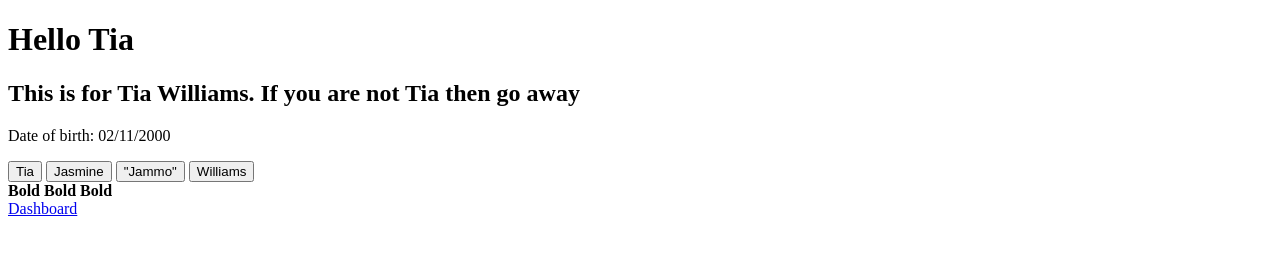
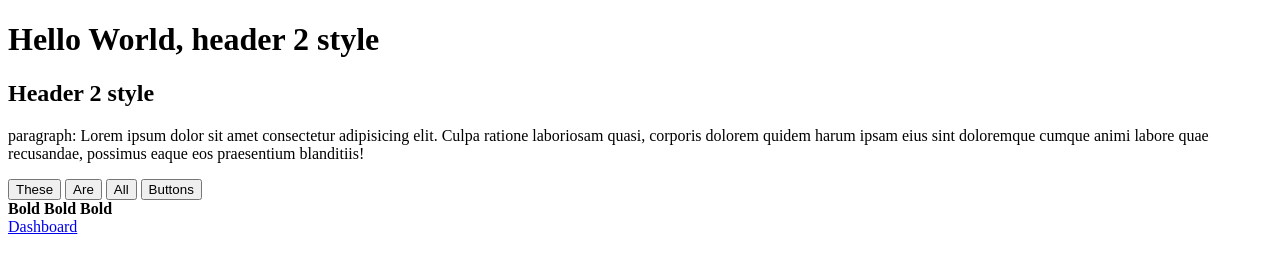
Before and after one commit to ZacharyEllis/first-github-project, a plain HTML site: page index.html in a window 1280 px wide. Drawn offline with Linux system fonts and the light colour scheme.

Commit message:
Changed text

```diff
--- a/index.html
+++ b/index.html
@@ -7,13 +7,14 @@
     <title>Zach</title>
 </head>
 <body>
-   <h1>Hello Tia</h1>
-   <h2>This is for Tia Williams. If you are not Tia then go away </h2>
-   <p>Date of birth: 02/11/2000</p>
-   <button>Tia</button>
-   <button>Jasmine</button>
-   <button>"Jammo"</button>
-   <button>Williams</button>
+   <h1>Hello World, header 2 style</h1>
+   <h2>Header 2 style</h2>
+   <p>paragraph: Lorem ipsum dolor sit amet consectetur adipisicing elit. Culpa ratione laboriosam quasi, corporis dolorem quidem harum ipsam eius sint doloremque cumque animi labore quae recusandae, possimus eaque eos praesentium blanditiis!
+   </p>
+   <button>These</button>
+   <button>Are</button>
+   <button>All</button>
+   <button>Buttons</button>
    <div>
        <b>Bold</b>
        <b>Bold</b>
```
Also changed, not shown: 2 other files.
